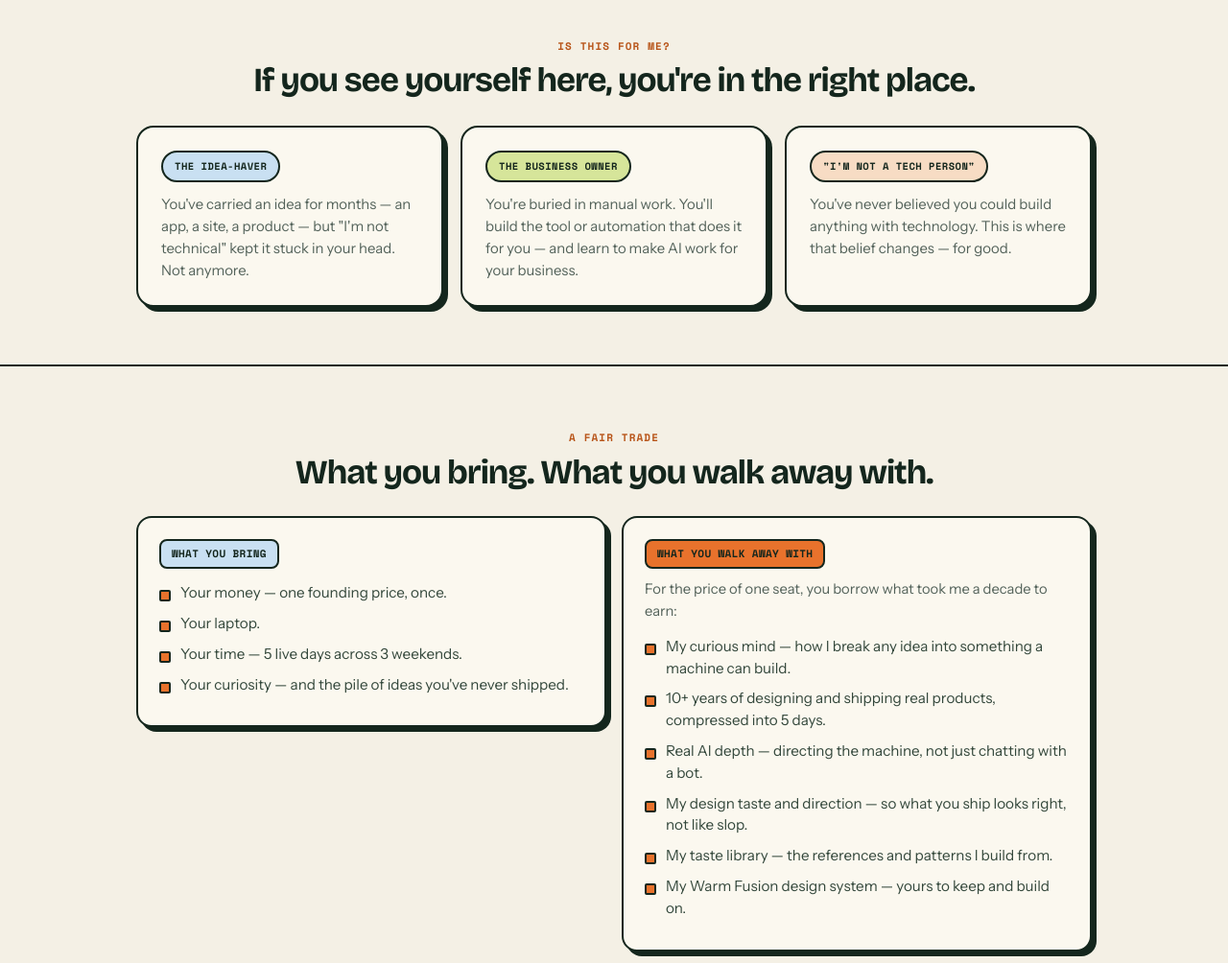
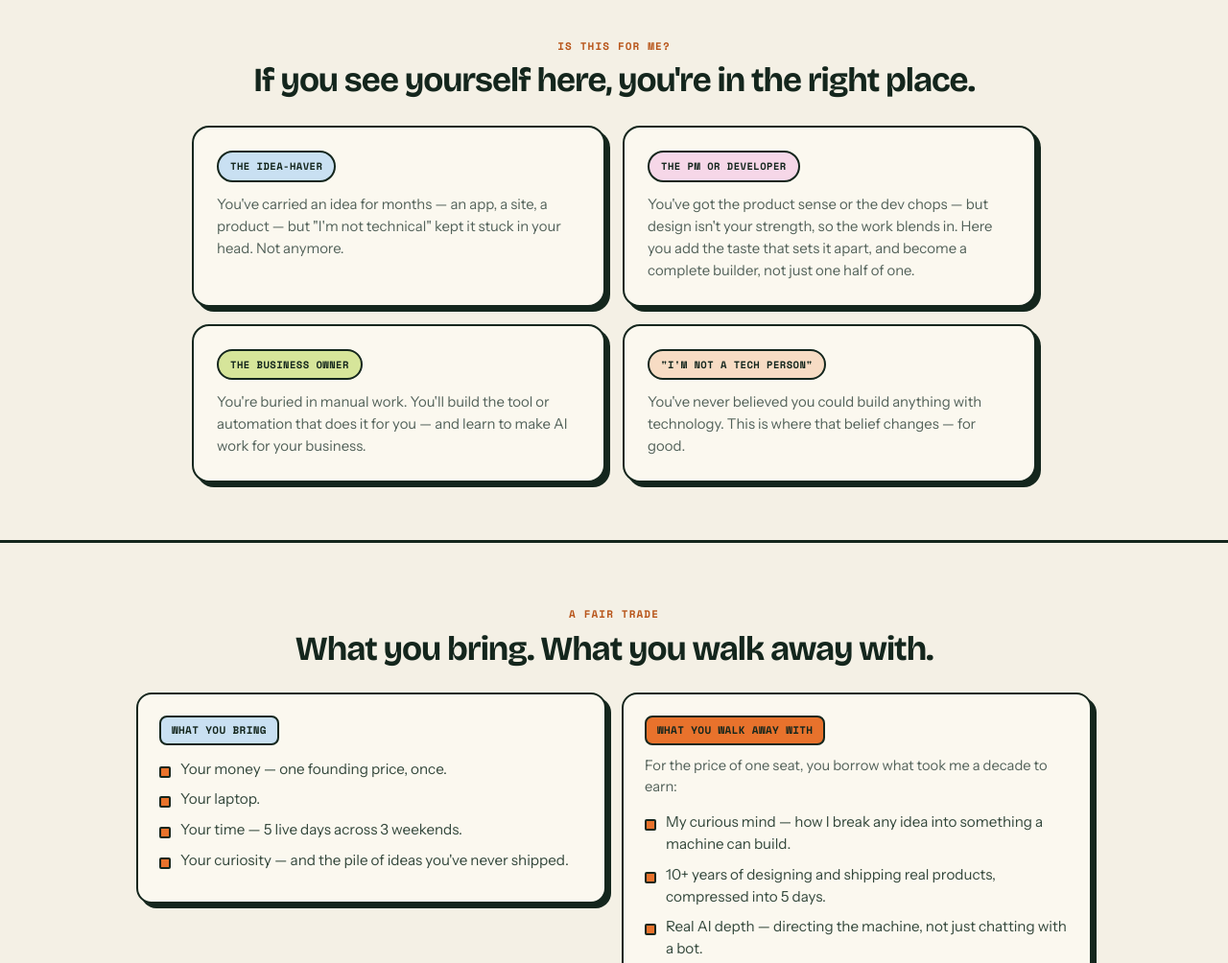
Before and after one commit to Aleemcode/maven-academy, a plain HTML site: page index.html in a window 1280 px wide. Shown: the part 1260-2264 px from the top of the page at 96% size. Drawn offline with nearby package versions, Linux system fonts and the light colour scheme; animation ran at ten frames a second.

Commit message:
feat: add PM/developer identity card and 2x2 grid to 'Is this for me' section

```diff
--- a/index.html
+++ b/index.html
@@ -547,7 +547,7 @@ img{max-width: 100%}
 .vdesc{font-size: .96rem; line-height: 1.5; color: #EDE9DC; margin: 0}
 .k5 .vback .vdesc{color: var(--forest)}
 .vmeta{font-size: 11px; font-weight: 700; color: #E8B08A; word-spacing: .02em; line-height: 1.5}
-.k5 .vback .vmeta{color: var(--terra-deep)}
+.k5 .vback .vmeta{color: var(--forest)}
 
 @keyframes vgrad{0%{background-position: 0% 0%}50%{background-position: 100% 100%}100%{background-position: 0% 0%}}
 
@@ -838,11 +838,11 @@ img{max-width: 100%}
 .bt{display:inline-flex;align-items:center;gap:10px;background:var(--paper);border:2.5px solid var(--forest);border-radius:40px;padding:12px 18px;font-weight:600;font-size:.92rem;color:var(--forest);box-shadow:3px 3px 0 var(--forest)}
 .bt i{width:11px;height:11px;border-radius:50%;flex:0 0 auto;background:var(--terra)}
 .bt:nth-child(3n+1) i{background:#C9E0F2}.bt:nth-child(3n+2) i{background:#D6E59A}.bt:nth-child(3n) i{background:var(--terra)}
-.mirrors{display:grid;grid-template-columns:repeat(3,1fr);gap:18px;margin-top:28px}
+.mirrors{display:grid;grid-template-columns:repeat(2,1fr);gap:18px;margin-top:28px;max-width:880px;margin-left:auto;margin-right:auto}
 .mcard{background:var(--paper);border:2.5px solid var(--forest);border-radius:18px;box-shadow:5px 5px 0 var(--forest);padding:24px}
 .mcard p{color:var(--muted);font-size:.93rem;line-height:1.55;margin-top:12px}
 .mchip{display:inline-block;font-family:var(--mono);font-weight:700;text-transform:uppercase;letter-spacing:.04em;font-size:.66rem;color:var(--forest);border:2px solid var(--forest);border-radius:30px;padding:6px 12px}
-.mchip.a{background:#C9E0F2}.mchip.b{background:#D6E59A}.mchip.c{background:#F7DCC4}
+.mchip.a{background:#C9E0F2}.mchip.b{background:#D6E59A}.mchip.c{background:#F7DCC4}.mchip.d{background:#F6D7E8}
 @media(max-width:820px){.mirrors{grid-template-columns:1fr}.bt{font-size:.86rem;padding:10px 15px}}
 </style>
 
@@ -875,6 +875,10 @@ img{max-width: 100%}
     <div class="mcard">
       <span class="mchip a">The idea-haver</span>
       <p>You've carried an idea for months — an app, a site, a product — but "I'm not technical" kept it stuck in your head. Not anymore.</p>
+    </div>
+    <div class="mcard">
+      <span class="mchip d">The PM or developer</span>
+      <p>You've got the product sense or the dev chops — but design isn't your strength, so the work blends in. Here you add the taste that sets it apart, and become a complete builder, not just one half of one.</p>
     </div>
     <div class="mcard">
       <span class="mchip b">The business owner</span>
```
Also changed, not shown: landing-samples/sample-fortix-fusion.html (+7 -3 lines).
